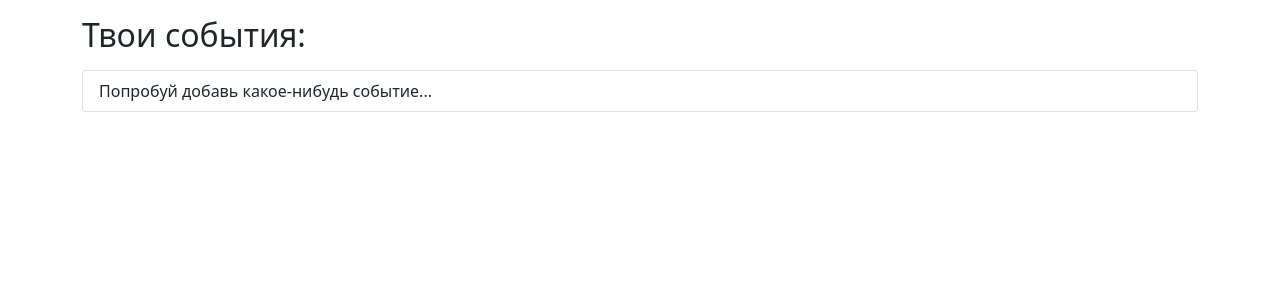
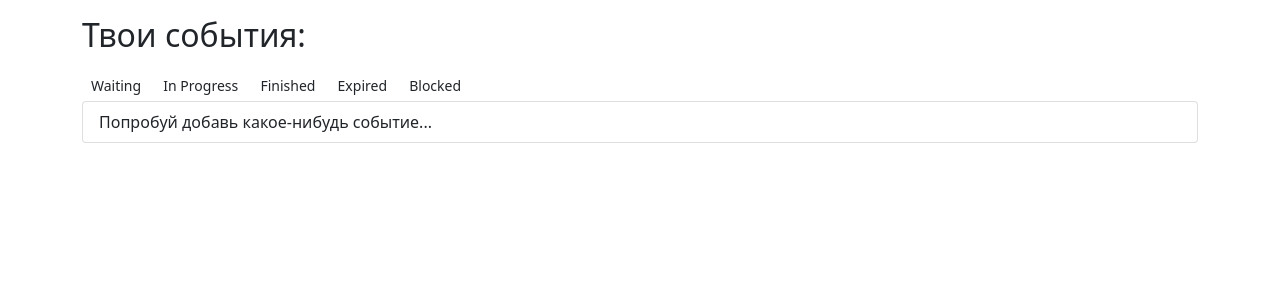
Before and after one commit to Chudopal/PythonDeveloperCheatSheet, a Django app: page /events/list/ in a window 1280 px wide. Shown: the part 56-356 px from the top of the page. Run offline with Django 4.2, Linux system fonts and the light colour scheme; data that the repository does not hold is empty.

Commit message:
[#H22].(Comleted 2.5)

```diff
--- a/Shops/sport_atribute_shop/todo/plan/views.py
+++ b/Shops/sport_atribute_shop/todo/plan/views.py
@@ -4,7 +4,7 @@ from django.views.generic import (
     DeleteView,
     ListView,
     UpdateView,
-)
+    )
 from django.urls import reverse
 
 from .forms import EventForm
@@ -22,6 +22,17 @@ class EventCreateView(CreateView):
 class EventListView(ListView):
     template_name: str = "plan/event_list.html"
     model: type = Event
+
+    def get_queryset(self):
+        queryset = Event.objects.all()
+        event_status = self.request.GET.get('status')
+        if event_status:
+            status_filters = {
+                'status': event_status,
+            }
+            queryset = queryset.filter(**status_filters)
+            return queryset
+        return queryset
 
 
 class EventDetailView(DetailView):
--- a/Shops/sport_atribute_shop/todo/templates/plan/event_list.html
+++ b/Shops/sport_atribute_shop/todo/templates/plan/event_list.html
@@ -6,7 +6,13 @@
 <div class="container">
 
 <h3 class="h2 my-3">Твои события:</h3>
-
+<div>
+    <a class="btn {{ is_waiting }} btn-sm" href="{% url 'event-list' %}?status=is waiting" role="button">Waiting</a>
+    <a class="btn {{ in_progress }} btn-sm" href="{% url 'event-list' %}?status=in progress" role="button">In Progress</a>
+    <a class="btn {{ finished }} btn-sm" href="{% url 'event-list' %}?status=finished" role="button" >Finished</a>
+    <a class="btn {{ expired }} btn-sm" href="{% url 'event-list' %}?status=expired" role="button">Expired</a>
+    <a class="btn {{ blocked }} btn-sm" href="{% url 'event-list' %}?status=blocked" role="button">Blocked</a>
+</div>
 <div class="list-group">
 
     {% for event in object_list %}
```
